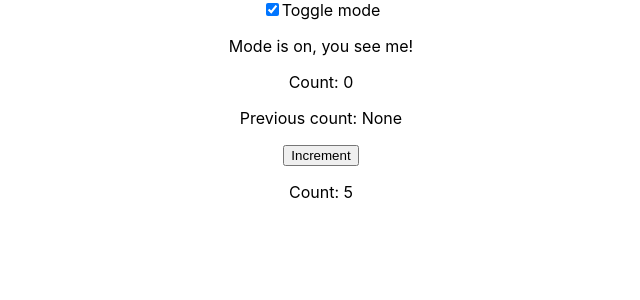
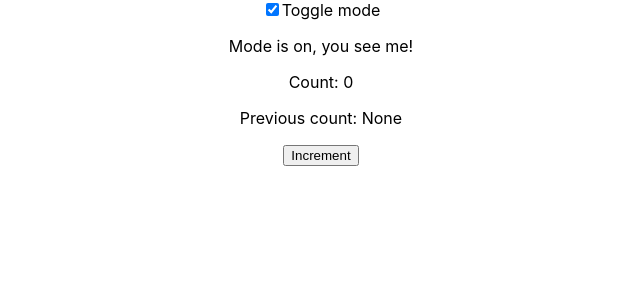
Before and after one commit to Konrad-Jalowy/reactcustomhooks, a React (Create React App) app: page / in a window 1280 px wide. Shown: the top 300 px of the page, without its empty margins (319-959 px from the left). Built offline with nearby package versions, Linux system fonts and the light colour scheme.

Commit message:
hook added

```diff
--- a/src/App.js
+++ b/src/App.js
@@ -8,7 +8,7 @@ function App() {
     <div className="App">
       <HookUseToggleExample />
       <HookUsePrevExample />
-      <HookUseIntervalExample/>
+      {false && <HookUseIntervalExample/>}
     </div>
   );
 }
```
Also changed, not shown: src/components/HookUseIntervalExample.js (line endings or trailing spaces).
